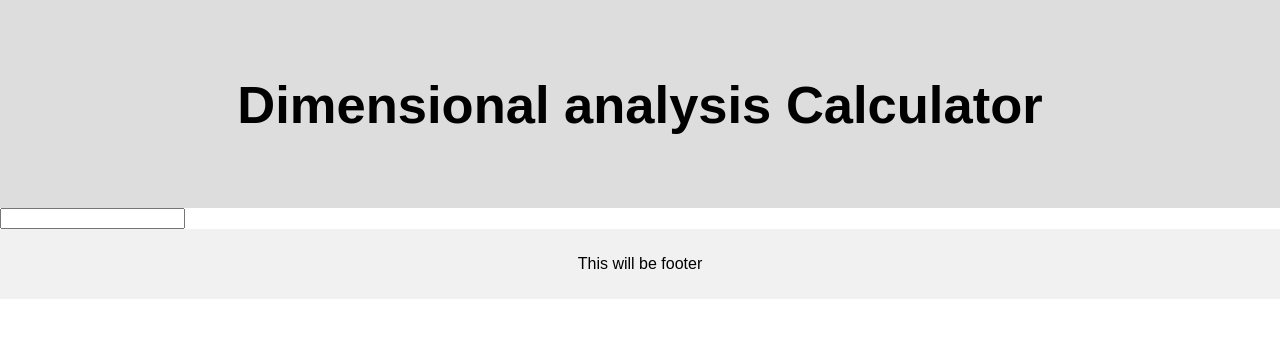
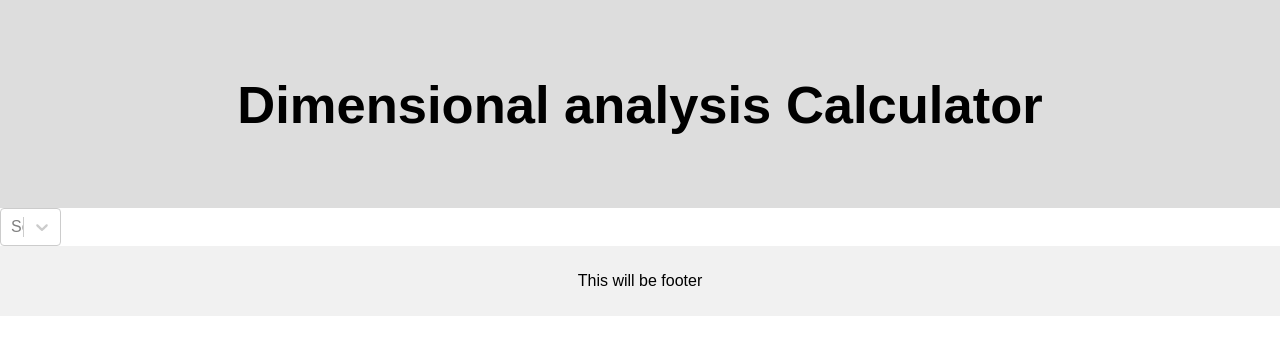
Before and after one commit to Not-Anymore/dimensional_analysis, a React (Create React App) app: page / in a window 1280 px wide. Shown: the top 354 px of the page. Built offline with nearby package versions, Linux system fonts and the light colour scheme.

Commit message:
adding react select

```diff
--- a/package.json
+++ b/package.json
@@ -9,6 +9,7 @@
     "react": "^17.0.1",
     "react-dom": "^17.0.1",
     "react-scripts": "4.0.1",
+    "react-select": "^3.1.1",
     "web-vitals": "^0.2.4"
   },
   "scripts": {
--- a/src/home.js
+++ b/src/home.js
@@ -1,4 +1,14 @@
 import React from "react";
+import Select from "react-select";
+
+const aquaticCreatures = [
+  { label: "Shark", value: "Shark" },
+  { label: "Dolphin", value: "Dolphin" },
+  { label: "Whale", value: "Whale" },
+  { label: "Octopus", value: "Octopus" },
+  { label: "Crab", value: "Crab" },
+  { label: "Lobster", value: "Lobster" },
+];
 
 const Home = () => {
   return (
@@ -8,7 +18,7 @@ const Home = () => {
       </div>
 
       <div className="row">
-        <input />
+        <Select options={aquaticCreatures} />
       </div>
 
       <div className="footer">
```
Also changed, not shown: 2 other files (tests, documents, lock files or other folders).
